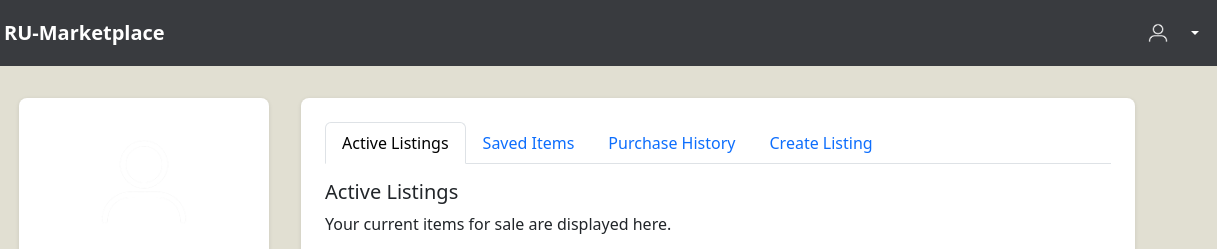
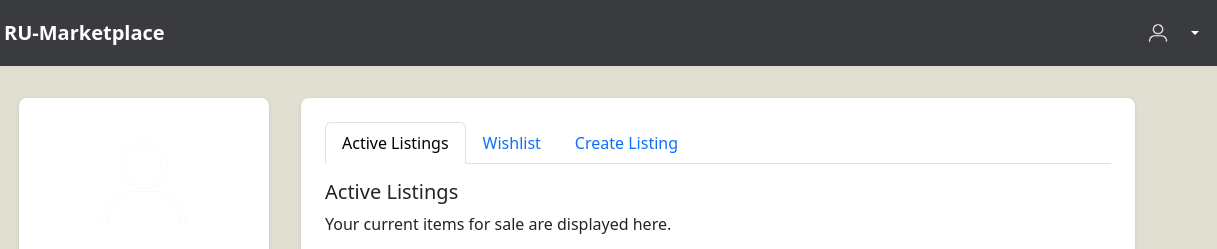
Before and after one commit to Devsp1312/Rutgers-Marketplace, a website: page profile.html in a window 1280 px wide. Shown: the top 249 px of the page, 63-1280 px from the left. Drawn offline with nearby package versions, Linux system fonts and the light colour scheme.

Commit message:
got rid of purchase history bc we dont need it. changed saved items to wishlist

```diff
--- a/profile.html
+++ b/profile.html
@@ -123,10 +123,7 @@
           <button class="nav-link active" id="active-listings-tab" data-bs-toggle="tab" data-bs-target="#active-listings" type="button" role="tab" aria-controls="active-listings" aria-selected="true">Active Listings</button>
         </li>
         <li class="nav-item" role="presentation">
-          <button class="nav-link" id="saved-items-tab" data-bs-toggle="tab" data-bs-target="#saved-items" type="button" role="tab" aria-controls="saved-items" aria-selected="false">Saved Items</button>
-        </li>
-        <li class="nav-item" role="presentation">
-          <button class="nav-link" id="purchase-history-tab" data-bs-toggle="tab" data-bs-target="#purchase-history" type="button" role="tab" aria-controls="purchase-history" aria-selected="false">Purchase History</button>
+          <button class="nav-link" id="wishlist-tab" data-bs-toggle="tab" data-bs-target="#wishlist" type="button" role="tab" aria-controls="wishlist" aria-selected="false">Wishlist</button>
         </li>
         <li class="nav-item" role="presentation">
           <button class="nav-link" id="create-listing-tab" data-bs-toggle="tab" data-bs-target="#create-listing" type="button" role="tab" aria-controls="create-listing" aria-selected="false">Create Listing</button>
@@ -144,20 +141,10 @@
             <div class="col-md-4 mb-2">Item 3</div>
           </div>
         </div>
-        <!-- Saved Items Tab -->
-        <div class="tab-pane fade" id="saved-items" role="tabpanel" aria-labelledby="saved-items-tab">
-          <h5>Saved Items</h5>
+        <!-- Wishlist Tab -->
+        <div class="tab-pane fade" id="wishlist" role="tabpanel" aria-labelledby="wishlist-tab">
+          <h5>Wishlist</h5>
           <p>Items you have bookmarked appear here.</p>
-          <div class="row">
-            <div class="col-md-4 mb-2">Item 1</div>
-            <div class="col-md-4 mb-2">Item 2</div>
-            <div class="col-md-4 mb-2">Item 3</div>
-          </div>
-        </div>
-        <!-- Purchase History Tab -->
-        <div class="tab-pane fade" id="purchase-history" role="tabpanel" aria-labelledby="purchase-history-tab">
-          <h5>Purchase History</h5>
-          <p>Your past purchases appear here.</p>
           <div class="row">
             <div class="col-md-4 mb-2">Item 1</div>
             <div class="col-md-4 mb-2">Item 2</div>
```
Also changed, not shown: index.html (+3 -3 lines).
